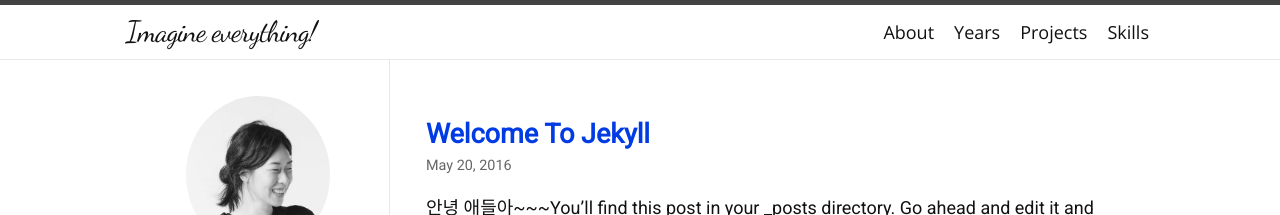
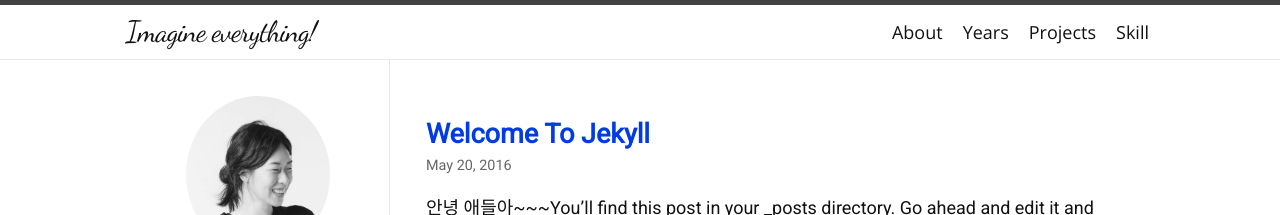
Before and after one commit to eseulssi/kimyiseul.github.io, a Jekyll site: the page built from index.html, in a window 1280 px wide. Shown: the top 215 px of the page. Built offline with Jekyll 4.4.1, drawn with Linux system fonts in a browser that asks for light colours; nearby versions of some CDN libraries; some web fonts are replaced; the list of posts is cut into pages by our own code.

```diff
--- a/_data/navigation.yml
+++ b/_data/navigation.yml
@@ -4,8 +4,8 @@
   url: /years/
 - title: Projects
   url: /projects/
-- title: Skills
-  url: /skills/
+- title: Skill
+  url: /skill/
 # - title: More
 #   sublinks:
 #     - title: FAQ
```
Also changed, not shown: skill.md (added, +5 -0 lines).
